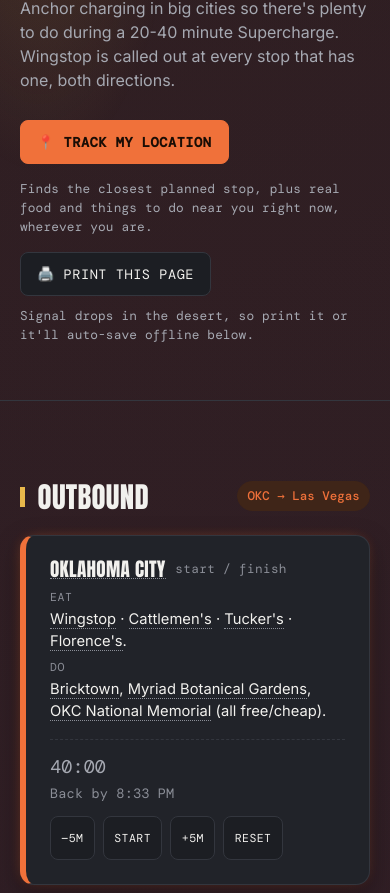
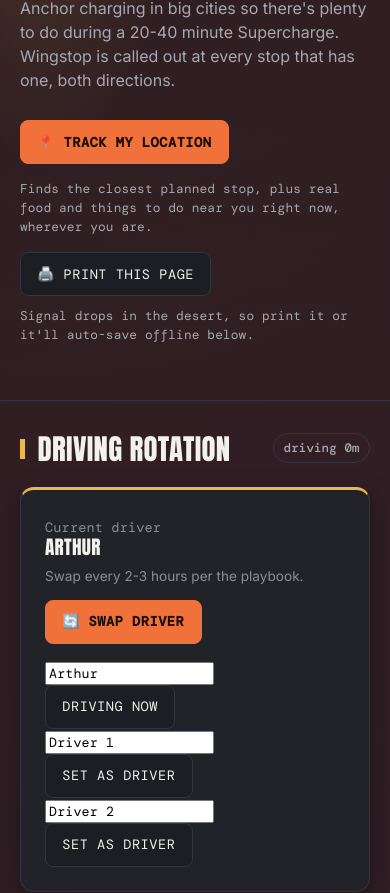
Before and after one commit to Arthur102004/road-trip-site, a plain HTML site: page charging.html in a window 390 px wide. Shown: the part 228-1121 px from the top of the page. Drawn offline with nearby package versions, Linux system fonts and the light colour scheme.

Commit message:
Add driving rotation tracker to charging page
Shows whose turn it is with a live elapsed-shift timer, +/- editable
roster of the 3 drivers, and a color warning at 2 and 3 hours per the
playbook's swap-every-2-3-hours rule. Persists the shift start
timestamp so it survives reload/lock without drifting.

```diff
--- a/charging.html
+++ b/charging.html
@@ -23,6 +23,7 @@
       <li><a href="vegas.html">Vegas Budget</a></li>
       <li><a href="info.html">Trip Info</a></li>
       <li><a href="expenses.html">Expenses</a></li>
+      <li><a href="photos.html">Photos</a></li>
     </ul>
     <div class="nav-controls">
       <button class="sunlight-toggle" id="sunlight-toggle" type="button" aria-pressed="false" aria-label="Toggle sunlight mode: larger text and higher contrast">☀️</button>
@@ -50,6 +51,22 @@
 
 <main>
 <div class="wrap" style="padding-top:2rem;">
+
+  <div class="section" id="rotation-section" style="padding-top:0;">
+    <div class="section-head">
+      <h2>Driving Rotation</h2>
+      <span class="pill mono" id="rotation-elapsed">—</span>
+    </div>
+    <div class="card card-accent">
+      <span class="small mono">Current driver</span>
+      <h3 class="mt-0" id="rotation-current-name">—</h3>
+      <p class="small mt-0" id="rotation-status">Swap every 2-3 hours per the playbook.</p>
+      <div class="btn-row mt-0">
+        <button class="btn btn-primary" id="rotation-swap-btn">🔄 Swap driver</button>
+      </div>
+      <div class="rotation-roster" id="rotation-roster"></div>
+    </div>
+  </div>
 
   <div class="section nearby-section" id="nearby-section" style="padding-top:0;" hidden>
     <div class="section-head">
@@ -412,5 +429,6 @@
 <script src="js/maps-link.js"></script>
 <script src="js/print.js"></script>
 <script src="js/charging.js"></script>
+<script src="js/rotation.js"></script>
 </body>
 </html>
--- /dev/null
+++ b/js/rotation.js
@@ -0,0 +1,143 @@
+(() => {
+  const STORAGE_KEY = "roadtrip-driving-rotation-v1";
+  const SWAP_WARN_MS = 2 * 60 * 60 * 1000; // 2 hours — "consider swapping"
+  const SWAP_OVERDUE_MS = 3 * 60 * 60 * 1000; // 3 hours — "swap now"
+
+  const DEFAULTS = {
+    drivers: ["Arthur", "Driver 1", "Driver 2"], // only 3 drive the whole loop, per the playbook
+    currentIndex: 0,
+    shiftStartAt: Date.now(),
+  };
+
+  function loadData() {
+    try {
+      const raw = localStorage.getItem(STORAGE_KEY);
+      if (!raw) return { ...DEFAULTS };
+      const parsed = JSON.parse(raw);
+      return {
+        drivers: Array.isArray(parsed.drivers) && parsed.drivers.length > 0 ? parsed.drivers : [...DEFAULTS.drivers],
+        currentIndex: typeof parsed.currentIndex === "number" ? parsed.currentIndex : 0,
+        shiftStartAt: typeof parsed.shiftStartAt === "number" ? parsed.shiftStartAt : Date.now(),
+      };
+    } catch (e) {
+      return { ...DEFAULTS };
+    }
+  }
+
+  let data = loadData();
+  let intervalId = null;
+
+  function persist() {
+    try {
+      localStorage.setItem(STORAGE_KEY, JSON.stringify(data));
+    } catch (e) {}
+  }
+
+  function formatElapsed(ms) {
+    const totalMinutes = Math.max(0, Math.floor(ms / 60000));
+    const h = Math.floor(totalMinutes / 60);
+    const m = totalMinutes % 60;
+    return h > 0 ? `${h}h ${m}m` : `${m}m`;
+  }
+
+  function render() {
+    const nameEl = document.getElementById("rotation-current-name");
+    const elapsedEl = document.getElementById("rotation-elapsed");
+    const statusEl = document.getElementById("rotation-status");
+    const card = document.querySelector("#rotation-section .card");
+    if (!nameEl) return;
+
+    const current = data.drivers[data.currentIndex] || data.drivers[0];
+    const elapsedMs = Date.now() - data.shiftStartAt;
+
+    nameEl.textContent = current || "—";
+    elapsedEl.textContent = `driving ${formatElapsed(elapsedMs)}`;
+
+    card.classList.remove("rotation-warn", "rotation-overdue");
+    if (elapsedMs >= SWAP_OVERDUE_MS) {
+      card.classList.add("rotation-overdue");
+      statusEl.textContent = "🔴 Over 3 hours — swap now.";
+    } else if (elapsedMs >= SWAP_WARN_MS) {
+      card.classList.add("rotation-warn");
+      statusEl.textContent = "🟡 Past 2 hours — consider swapping soon.";
+    } else {
+      statusEl.textContent = "Swap every 2-3 hours per the playbook.";
+    }
+
+    updateRosterHighlight();
+  }
+
+  // built once on load (and again only when the roster structure itself
+  // changes, e.g. via swap) — a periodic full re-render would blow away
+  // cursor position and focus if someone's mid-edit on a driver name
+  function buildRoster() {
+    const roster = document.getElementById("rotation-roster");
+    if (!roster) return;
+
+    roster.innerHTML = data.drivers
+      .map(
+        (name, i) => `
+        <div class="roster-item" data-index="${i}">
+          <input type="text" class="roster-name-input mono" data-index="${i}" value="${escapeHtml(name)}" />
+          <button class="btn roster-select-btn" data-index="${i}">Set as driver</button>
+        </div>
+      `
+      )
+      .join("");
+
+    roster.querySelectorAll(".roster-name-input").forEach((input) => {
+      input.addEventListener("input", () => {
+        data.drivers[Number(input.dataset.index)] = input.value;
+        persist();
+        const nameEl = document.getElementById("rotation-current-name");
+        if (Number(input.dataset.index) === data.currentIndex && nameEl) nameEl.textContent = input.value || "—";
+      });
+    });
+
+    roster.querySelectorAll(".roster-select-btn").forEach((btn) => {
+      btn.addEventListener("click", () => {
+        data.currentIndex = Number(btn.dataset.index);
+        data.shiftStartAt = Date.now();
+        persist();
+        render();
+      });
+    });
+
+    updateRosterHighlight();
+  }
+
+  // toggles which roster row is marked "current" without touching any
+  // input's value or focus state
+  function updateRosterHighlight() {
+    const roster = document.getElementById("rotation-roster");
+    if (!roster) return;
+    roster.querySelectorAll(".roster-item").forEach((item) => {
+      const isCurrent = Number(item.dataset.index) === data.currentIndex;
+      item.classList.toggle("is-current", isCurrent);
+      const btn = item.querySelector(".roster-select-btn");
+      btn.disabled = isCurrent;
+      btn.textContent = isCurrent ? "Driving now" : "Set as driver";
+    });
+  }
+
+  function escapeHtml(str) {
+    const div = document.createElement("div");
+    div.textContent = str ?? "";
+    return div.innerHTML;
+  }
+
+  function swap() {
+    data.currentIndex = (data.currentIndex + 1) % data.drivers.length;
+    data.shiftStartAt = Date.now();
+    persist();
+    render();
+  }
+
+  document.addEventListener("DOMContentLoaded", () => {
+    if (!document.getElementById("rotation-section")) return;
+    buildRoster();
+    render();
+    document.getElementById("rotation-swap-btn").addEventListener("click", swap);
+    intervalId = setInterval(render, 30000);
+  });
+})();
```
